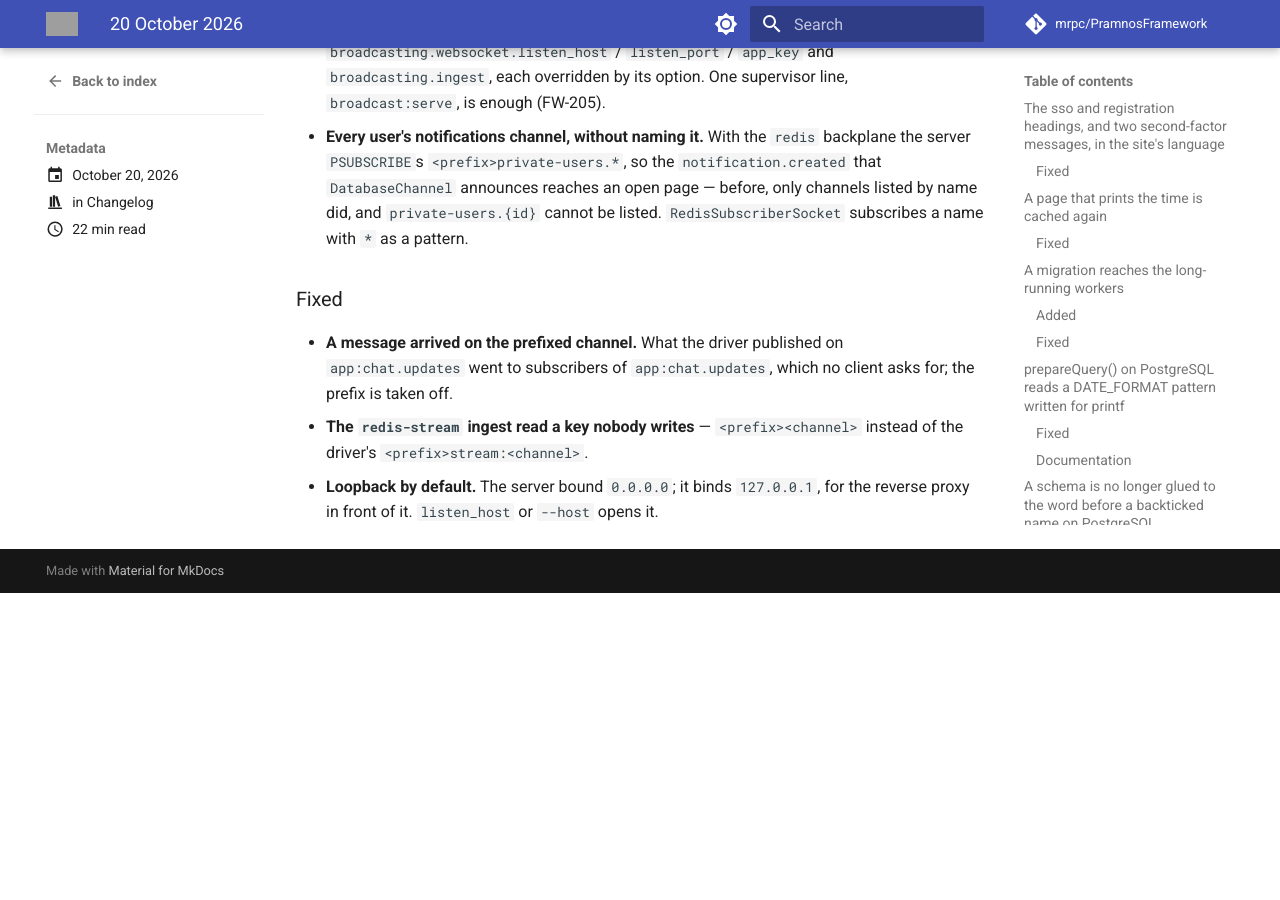
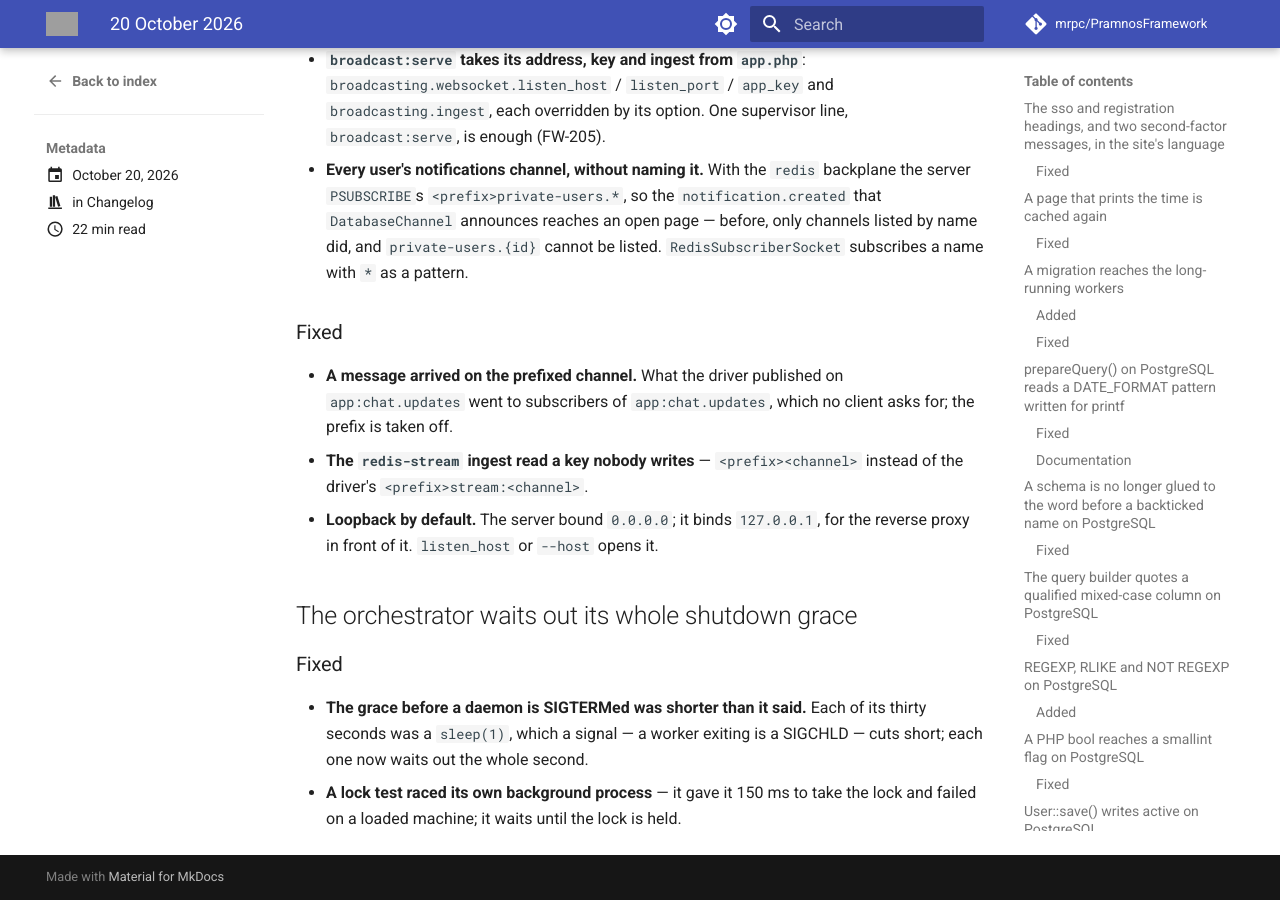
Before and after one commit to mrpc/PramnosFramework, an MkDocs documentation site: the page built from docs/version-history/posts/2026-10-20.md, in a window 1280 px wide and 900 px high, scrolled down 18435 px. Built offline with MkDocs 1.6.1 and Material for MkDocs 9.7.7, drawn with Linux system fonts in a browser that asks for light colours; comment, search, counter and statistics services are not loaded; before the commit the page ends 19028 px from its top, so only the background shows below that; some of the changed text lies outside the part shown; grey boxes are pictures that could not be loaded.

Commit message:
fix(console): the orchestrator's shutdown grace is whole seconds — sleep(1) cut short by a signal is resumed; a lock test waits for the lock instead of 150 ms

```diff
--- a/docs/version-history/posts/2026-10-20.md
+++ b/docs/version-history/posts/2026-10-20.md
@@ -45,6 +45,7 @@ Thirty-eight entries today:
 - Email history: failed reads Failed, and an application's statuses, columns and resend
 - `Http\Client::json()` throws on data it cannot encode
 - `broadcast:serve` reads `app.php` and reaches every user's notifications
+- The orchestrator waits out its whole shutdown grace
 
 <!-- more -->
 
@@ -654,3 +655,13 @@ PHP-FPM every open stream holds a worker.
   driver's `<prefix>stream:<channel>`.
 - **Loopback by default.** The server bound `0.0.0.0`; it binds `127.0.0.1`, for the reverse
   proxy in front of it. `listen_host` or `--host` opens it.
+
+## The orchestrator waits out its whole shutdown grace
+
+### Fixed
+
+- **The grace before a daemon is SIGTERMed was shorter than it said.** Each of its thirty seconds
+  was a `sleep(1)`, which a signal — a worker exiting is a SIGCHLD — cuts short; each one now
+  waits out the whole second.
+- **A lock test raced its own background process** — it gave it 150 ms to take the lock and
+  failed on a loaded machine; it waits until the lock is held.
```
Also changed, not shown: other parts of docs/version-history/posts/2026-10-20.md (+1 -1 lines), 2 other files.
